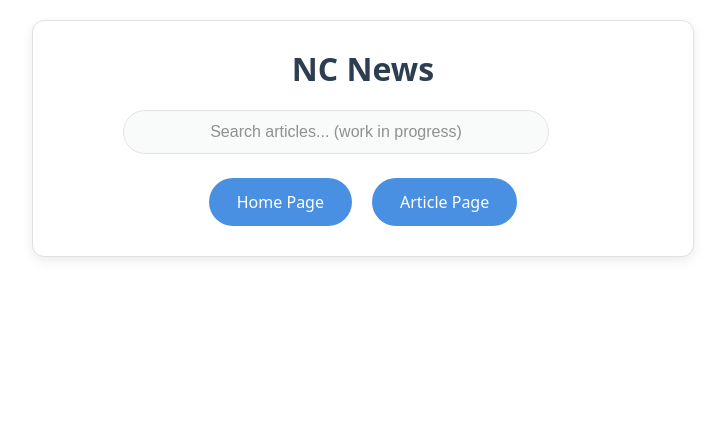
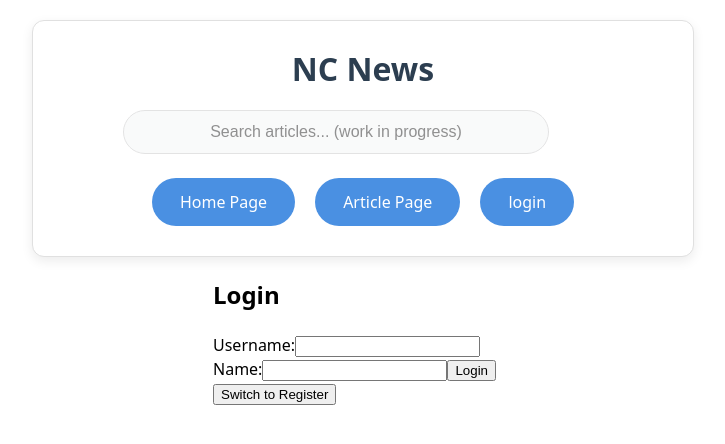
Before and after one commit to nelsonholtz/nc-news-frontend, a React (Vite) app: page /login in a window 1280 px wide. Shown: the top 444 px of the page, without its empty margins (277-1002 px from the left). Built offline with nearby package versions, Linux system fonts and the light colour scheme.

Commit message:
Added user login and added only logged in users can comment and delete own comment

```diff
--- a/src/App.jsx
+++ b/src/App.jsx
@@ -1,22 +1,39 @@
-import { useState } from "react";
+import { useEffect, useState } from "react";
 import { Routes, Route } from "react-router-dom";
 import Header from "./components/Header";
 import ArticlesPage from "./pages/ArticlesPage";
 import SingleArticlePage from "./pages/SingleArticlePage";
 import HomePage from "./pages/HomePage";
+import LoginRegister from "./pages/LoginRegisterPage";
 
 function App() {
+  const [loggedInUser, setLoggedInUser] = useState(null);
+
+  useEffect(() => {
+    const storedUser = localStorage.getItem("loggedInUser");
+    if (storedUser) {
+      setLoggedInUser(JSON.parse(storedUser));
+    }
+  }, []);
+
   return (
     <div>
       <header>
-        <Header />
+        <Header loggedInUser={loggedInUser} setLoggedInUser={setLoggedInUser} />
       </header>
 
       <main>
         <Routes>
           <Route path="/home" element={<HomePage />} />
+          <Route
+            path="/login"
+            element={<LoginRegister setLoggedInUser={setLoggedInUser} />}
+          />
           <Route path="/articles" element={<ArticlesPage />} />
-          <Route path="/articles/:articleID" element={<SingleArticlePage />} />
+          <Route
+            path="/articles/:articleID"
+            element={<SingleArticlePage loggedInUser={loggedInUser} />}
+          />
         </Routes>
       </main>
     </div>
--- a/src/api.js
+++ b/src/api.js
@@ -120,3 +120,40 @@ export function deleteCommentIdAPI(commentID) {
     });
   });
 }
+
+export function fetchUserByUsername(username) {
+  return fetch(`https://nc-news-r68d.onrender.com/api/users/${username}`, {
+    method: "GET",
+    headers: {
+      "Content-Type": "application/json",
+    },
+  }).then((response) => {
+    if (!response.ok) {
+      return Promise.reject({
+        status: response.status,
+        msg: "User not found",
+      });
+    }
+    return response.json();
+  });
+}
+
+export function postNewUser(newUser) {
+  return fetch("https://nc-news-r68d.onrender.com/api/users", {
+    method: "POST",
+    headers: {
+      "Content-Type": "application/json",
+    },
+    body: JSON.stringify(newUser),
+  }).then((response) => {
+    if (!response.ok) {
+      return response.json().then((err) => {
+        return Promise.reject({
+          status: response.status,
+          msg: err.msg || "Failed to create user",
+        });
+      });
+    }
+    return response.json();
+  });
+}
--- a/src/components/AddCommentForm.jsx
+++ b/src/components/AddCommentForm.jsx
@@ -3,7 +3,7 @@ import { deleteCommentIdAPI, getNCNewsCommentsByID, postComment } from "../api";
 import CommentCard from "./CommentCard";
 import "../css/addCommentForm.css";
 
-function AddCommentForm({ articleID }) {
+function AddCommentForm({ articleID, loggedInUser }) {
   const [comments, setComments] = useState([]);
   const [newComment, setNewComment] = useState("");
   const [username, setUsername] = useState("");
@@ -15,23 +15,36 @@ function AddCommentForm({ articleID }) {
     });
   }, [articleID]);
 
+  useEffect(() => {
+    if (loggedInUser) {
+      setUsername(loggedInUser.username);
+    } else {
+      setUsername("");
+    }
+  }, [loggedInUser]);
+
   const handleSubmit = (e) => {
     e.preventDefault();
 
-    if (!username.trim() || !newComment.trim()) {
+    const userToUse = loggedInUser ? loggedInUser.username : username;
+
+    if (!username.trim() && !newComment.trim()) {
       setError("Please enter a username and a comment.");
       return;
     }
+    if (!newComment.trim()) {
+      setError("Please enter a comment");
+      return;
+    }
 
-    postComment(articleID, username, newComment)
+    postComment(articleID, userToUse, newComment)
       .then((newCommentFromApi) => {
-        console.log("New comment:", newCommentFromApi);
         setComments((currentComments) => [
           newCommentFromApi.comment || newCommentFromApi,
           ...currentComments,
         ]);
         setNewComment("");
-        setUsername("");
+        if (!loggedInUser) setUsername("");
         setError(null);
       })
       .catch((err) => {
@@ -49,15 +62,8 @@ function AddCommentForm({ articleID }) {
   return (
     <section className="comment-section">
       <h2 className="comment-title">Comments</h2>
+
       <form onSubmit={handleSubmit} className="comment-form">
-        <input
-          type="text"
-          placeholder="Enter your username"
-          value={username}
-          onChange={(e) => setUsername(e.target.value)}
-          required
-          className="comment-input"
-        />
         <textarea
           placeholder="Write your comment here"
           value={newComment}
@@ -76,6 +82,7 @@ function AddCommentForm({ articleID }) {
             key={comment.comment_id}
             comment={comment}
             deleteComment={handleDeleteComment}
+            loggedInUser={loggedInUser}
           />
         ))}
       </ul>
--- a/src/components/CommentCard.jsx
+++ b/src/components/CommentCard.jsx
@@ -2,7 +2,7 @@ import "../css/commentCard.css";
 import { CommentVotes } from "./VoteButtons";
 import DeleteComment from "./DeleteComment";
 
-function CommentCard({ comment, deleteComment }) {
+function CommentCard({ comment, deleteComment, loggedInUser }) {
   return (
     <div className="comment-card">
       <h2 className="comment-user">{comment.author}</h2>
@@ -12,10 +12,12 @@ function CommentCard({ comment, deleteComment }) {
         commentID={comment.comment_id}
         initialVotes={comment.votes}
       />
-      <DeleteComment
-        commentID={comment.comment_id}
-        deleteComment={deleteComment}
-      />
+      {loggedInUser && loggedInUser.username === comment.author && (
+        <DeleteComment
+          commentID={comment.comment_id}
+          deleteComment={deleteComment}
+        />
+      )}
     </div>
   );
 }
--- a/src/components/Header.jsx
+++ b/src/components/Header.jsx
@@ -1,7 +1,12 @@
 import { Link } from "react-router-dom";
 import "../css/header.css";
 
-function Header() {
+function Header({ loggedInUser, setLoggedInUser }) {
+  const handleLogout = () => {
+    setLoggedInUser(null);
+    localStorage.removeItem("loggedInUser");
+  };
+
   return (
     <div className="header-box">
       <div className="header-content">
@@ -23,6 +28,20 @@ function Header() {
           <Link to="/articles" className="nav-button">
             Article Page
           </Link>
+
+          {!loggedInUser ? (
+            <Link to="/login" className="nav-button">
+              login
+            </Link>
+          ) : (
+            <div className="user-info">
+              <img src={loggedInUser.avatar_url} alt="avatar" />
+              <span>{loggedInUser.username}</span>
+              <button onClick={handleLogout} className="logout-button">
+                Logout
+              </button>
+            </div>
+          )}
         </div>
       </div>
     </div>
--- /dev/null
+++ b/src/pages/LoginRegisterPage.jsx
@@ -0,0 +1,146 @@
+import { useState } from "react";
+import { fetchUserByUsername, postNewUser } from "../api";
+
+function LoginRegister({ loggedInUser, setLoggedInUser }) {
+  const [username, setUsername] = useState("");
+  const [name, setName] = useState("");
+  const [avatarUrl, setAvatarUrl] = useState("");
+  // const [loggedInUser, setLoggedInUser] = useState(null);
+  const [isRegistering, setIsRegistering] = useState(false);
+  const [error, setError] = useState(null);
+  const [isLoading, setIsLoading] = useState(false);
+
+  const resetForm = () => {
+    setUsername("");
+    setName("");
+    setAvatarUrl("");
+  };
+
+  const handleLogin = () => {
+    fetchUserByUsername(username)
+      .then(({ user }) => {
+        if (user.name.toLowerCase() === name.toLowerCase()) {
+          setLoggedInUser(user);
+          localStorage.setItem("loggedInUser", JSON.stringify(user));
+          setError(null);
+        } else {
+          setError("Name does not match the username.");
+        }
+      })
+      .catch(() => {
+        setError("User not found.");
+      })
+      .finally(() => setIsLoading(false));
+  };
+
+  const handleRegister = () => {
+    if (!avatarUrl.trim()) {
+      setError("Please provide an avatar URL or use a placeholder.");
+      setIsLoading(false);
+      return;
+    }
+
+    postNewUser({ username, name, avatar_url: avatarUrl })
+      .then(({ user }) => {
+        setLoggedInUser(user);
+        localStorage.setItem("loggedInUser", JSON.stringify(user));
+        setError(null);
+      })
+      .catch((err) => {
+        setError(err.msg || "Failed to register.");
+      })
+      .finally(() => setIsLoading(false));
+  };
+
+  const handleSubmit = (e) => {
+    e.preventDefault();
+
+    if (!username.trim() || !name.trim()) {
+      setError("Please enter both a username and name.");
+      return;
+    }
+
+    setError(null);
+    setIsLoading(true);
+
+    if (isRegistering) {
+      handleRegister();
+    } else {
+      handleLogin();
+    }
+  };
+
+  const handleLogout = () => {
+    setLoggedInUser(null);
+    localStorage.removeItem("loggedInUser");
+    resetForm();
+  };
+
+  if (loggedInUser) {
+    return (
+      <div style={{ textAlign: "center" }}>
+        <h2>Welcome, {loggedInUser.username}!</h2>
+        <img
+          src={loggedInUser.avatar_url}
+          alt="avatar"
+          style={{ width: "100px", borderRadius: "50%" }}
+        />
+        <br />
+        <button onClick={handleLogout}>Logout</button>
+      </div>
+    );
+  }
+
+  return (
+    <form onSubmit={handleSubmit} style={{ maxWidth: "300px", margin: "auto" }}>
+      <h2>{isRegistering ? "Register" : "Login"}</h2>
+
+      <label>Username:</label>
+      <input
+        type="text"
+        value={username}
+        onChange={(e) => setUsername(e.target.value)}
+        required
+      />
+
+      <label>Name:</label>
+      <input
+        type="text"
+        value={name}
+        onChange={(e) => setName(e.target.value)}
+        required
+      />
+
+      {isRegistering && (
+        <>
+          <label>Avatar URL:</label>
+          <input
+            type="text"
+            value={avatarUrl}
+            onChange={(e) => setAvatarUrl(e.target.value)}
+            placeholder="https://example.com/avatar.jpg"
+          />
+        </>
+      )}
+
+      <button type="submit" disabled={isLoading}>
+        {isLoading ? "Processing..." : isRegistering ? "Register" : "Login"}
+      </button>
+
+      <button
+        type="button"
+        onClick={() => {
+          setIsRegistering((prev) => !prev);
+          setError(null);
+          resetForm();
+        }}
+      >
+        {isRegistering ? "Switch to Login" : "Switch to Register"}
+      </button>
+
+      {error && <p style={{ color: "red" }}>{error}</p>}
+    </form>
+  );
+}
+
+export default LoginRegister;
--- a/src/pages/SingleArticlePage.jsx
+++ b/src/pages/SingleArticlePage.jsx
@@ -6,7 +6,7 @@ import { useParams } from "react-router-dom";
 import "../css/articlePage.css";
 import "../css/loading.css";
 
-function SingleArticlesPage() {
+function SingleArticlesPage({ loggedInUser }) {
   const [article, setArticle] = useState(null);
   const [isLoading, setIsLoading] = useState(true);
   const { articleID } = useParams();
@@ -42,7 +42,12 @@ function SingleArticlesPage() {
       <h1 className="articles">Articles</h1>
       {article && <ArticleCard article={article} />}
 
-      {article && <AddCommentForm articleID={Number(articleID)} />}
+      {article && (
+        <AddCommentForm
+          articleID={Number(articleID)}
+          loggedInUser={loggedInUser}
+        />
+      )}
     </section>
   );
 }
```
